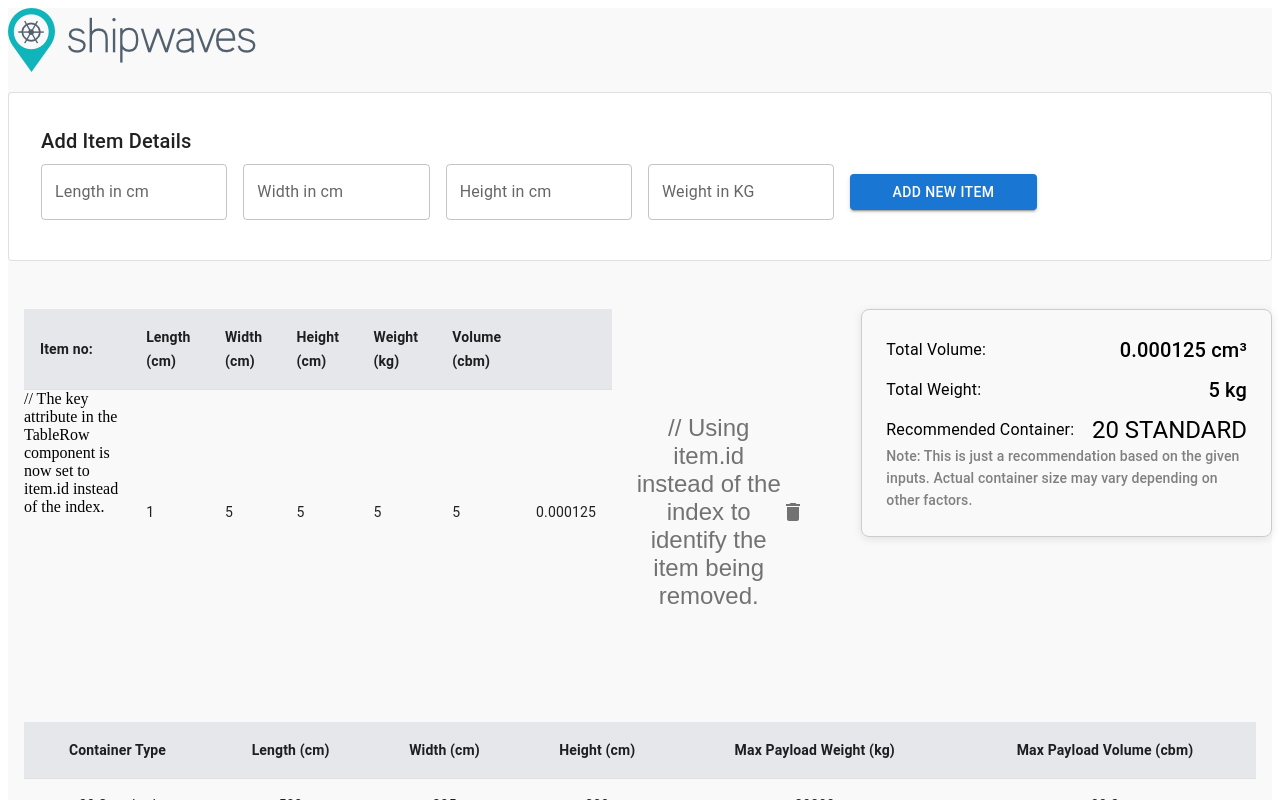
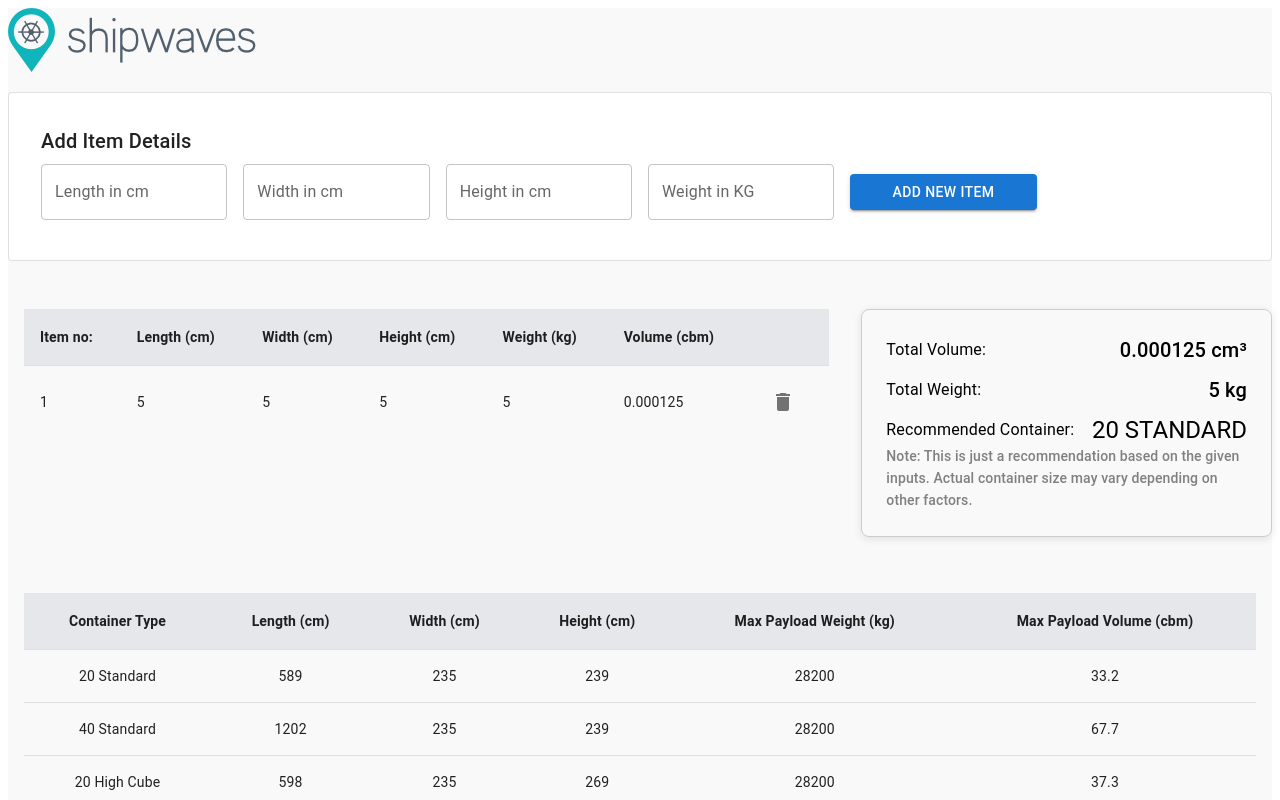
Before and after one commit to ayreenakrami/container-selection, a React (Create React App) app: page / in a window 1280 px wide. Both pictures are taken after typing "5", "5", "5", "5" into the empty fields and a click on the button "ADD NEW ITEM". Shown: the top 800 px of the page. Built offline with nearby package versions, Linux system fonts and the light colour scheme.

Commit message:
Adding comments for the changes.

```diff
--- a/src/App.js
+++ b/src/App.js
@@ -12,10 +12,13 @@ const App = () => {
 
   const [items, setItems] = useState([]);
 
-  let totalVolume = items.reduce((acc, curr) =>  acc + curr.volume, 0); // Removed "return" as it's a single statement
+  // Removed "return" as it's a single statement.
+  let totalVolume = items.reduce((acc, curr) => acc + curr.volume, 0);
+  // Removed "return" as it's a single statement.
+  let totalWeight = items.reduce((acc, curr) => acc + Number(curr.weight), 0);
 
-  let totalWeight = items.reduce((acc, curr) => acc + Number(curr.weight), 0); // Removed "return" as it's a single statement
-
+  // Previously we were iterating through the items individually for finding the maximum for height, length and width.
+  // Improved this by adding Array.reduce to perform this in a single iteration of the items array.
   const { maxItemHeight, maxItemLength, maxItemWidth } = items.reduce(
     (acc, item) => ({
       maxItemHeight: Math.max(acc.maxItemHeight, item.height),
@@ -25,6 +28,7 @@ const App = () => {
     { maxItemHeight: 0, maxItemLength: 0, maxItemWidth: 0 }
   );
 
+  //Implemented the Array.find function for improving the efficiency of the code to avoid iterating through the complete CONTAINERS Array.
   const bestContainer = CONTAINERS.find(
     ({ maxPayloadWeight, maxPayloadVolume, height, length, width }) =>
       totalWeight <= maxPayloadWeight &&
--- a/src/components/ItemList.js
+++ b/src/components/ItemList.js
@@ -3,7 +3,8 @@ import { Box, Table, TableBody, TableCell, TableContainer, TableHead, TableRow,
 import DeleteIcon from '@mui/icons-material/Delete';
 
 const ItemList = (props) => {
-  // uses the filter method to remove an item from the list based on its unique identifier (id), whereas previously it was using splice with the item's index.
+  //  Used the filter method to remove an item from the list based on its unique identifier (id),
+  // whereas previously it was using splice with the item's index.
   const handleRemove = (id) => {
     const newItems = props.items.filter((item) => item.id !== id);
     props.setItems(newItems);
@@ -29,7 +30,8 @@ const ItemList = (props) => {
               </TableHead>
               <TableBody>
                 {props.items.map((item, index) => (
-                  <TableRow key={item.id} sx={{ '&:last-child td, &:last-child th': { border: 0 } }}>  // The key attribute in the TableRow component is now set to item.id instead of the index.
+                  <TableRow key={item.id} sx={{ '&:last-child td, &:last-child th': { border: 0 } }}>
+                    {/* The key attribute in the TableRow component is now set to item.id instead of the index.  */}
                     <TableCell component="th" scope="row">{index + 1}</TableCell>
                     <TableCell>{item.length}</TableCell>
                     <TableCell>{item.width}</TableCell>
@@ -37,7 +39,8 @@ const ItemList = (props) => {
                     <TableCell>{item.weight}</TableCell>
                     <TableCell>{item.volume}</TableCell>
                     <TableCell>
-                      <IconButton onClick={() => handleRemove(item.id)} aria-label="delete"> // Using item.id instead of the index to identify the item being removed.
+                      <IconButton onClick={() => handleRemove(item.id)} aria-label="delete">
+                        {/* Using item.id instead of the index to identify the item being removed.  */}
                         <DeleteIcon />
                       </IconButton>
                     </TableCell>
```
